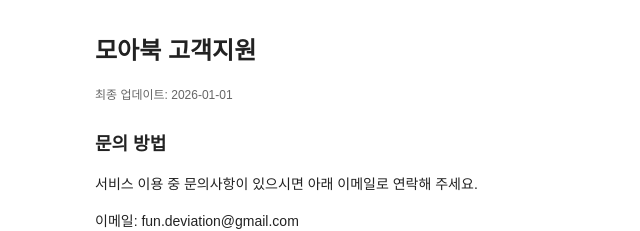
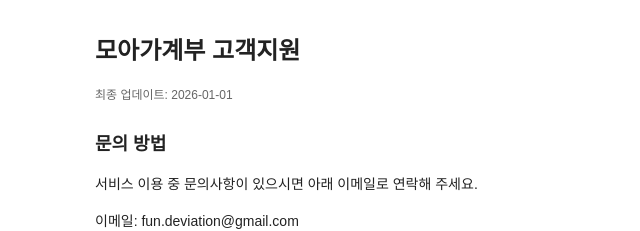
Before and after one commit to springcome/springcome.github.io, a Jekyll site: the page policy/support.html, which Jekyll copies as it is, in a window 1280 px wide. Shown: the top 231 px of the page, without its empty margins (185-825 px from the left). Built offline with Jekyll 4.4.1, drawn with Linux system fonts in a browser that asks for light colours.

Commit message:
Update support.html

```diff
--- a/policy/support.html
+++ b/policy/support.html
@@ -3,7 +3,7 @@
   <head>
     <meta charset="utf-8">
     <meta name="viewport" content="width=device-width, initial-scale=1">
-    <title>모아북 고객지원</title>
+    <title>모아가계부 고객지원</title>
     <style>
       body { max-width: 720px; margin: 32px auto; padding: 0 16px; font-family: Arial, sans-serif; line-height: 1.6; color: #222; }
       h1 { font-size: 24px; margin-bottom: 16px; }
@@ -13,7 +13,7 @@
     </style>
   </head>
   <body>
-    <h1>모아북 고객지원</h1>
+    <h1>모아가계부 고객지원</h1>
     <p class="meta">최종 업데이트: 2026-01-01</p>
 
     <h2>문의 방법</h2>
```
